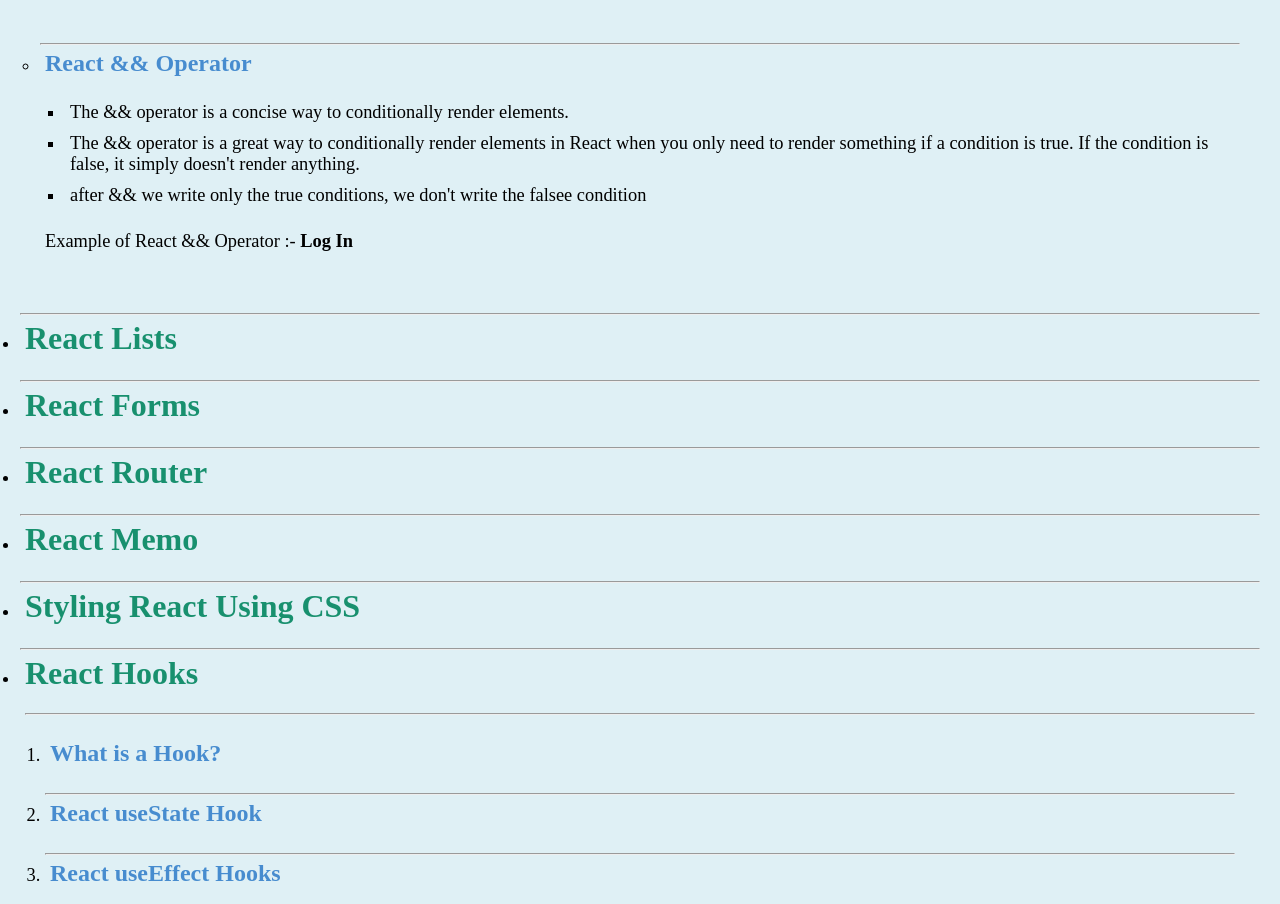
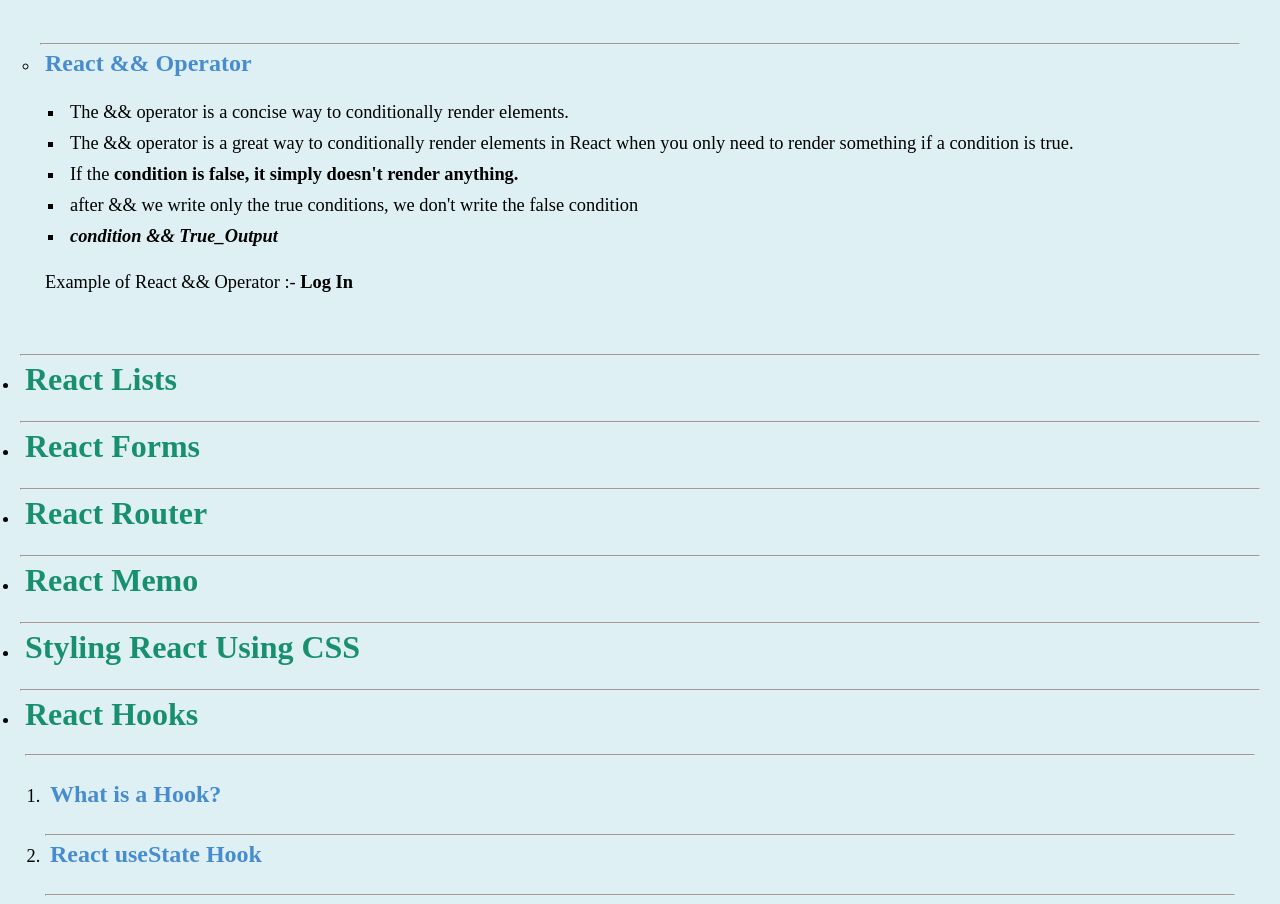
Before and after one commit to KaizenBuild/FrontEnd_Practice, a React (Vite) app in the folder ReactJS Practice/2_ReactJS/: page / in a window 1280 px wide. Shown: the part 3460-4364 px from the top of the page. Built offline with nearby package versions, Linux system fonts and the light colour scheme.

Commit message:
complete : ReactJS $$ conditional rendering

```diff
--- a/ReactJS Practice/2_ReactJS/src/components/ReactAndAndOperator.jsx
+++ b/ReactJS Practice/2_ReactJS/src/components/ReactAndAndOperator.jsx
@@ -9,8 +9,10 @@ const ReactAndAndOperator = () => {
       <h3>React && Operator</h3>
       <ul>
         <li>The && operator is a concise way to conditionally render elements.</li>
-        <li>The && operator is a great way to conditionally render elements in React when you only need to render something if a condition is true. If the condition is false, it simply doesn't render anything.</li>
-        <li>after && we write only the true conditions, we don't write the falsee condition</li>
+        <li>The && operator is a great way to conditionally render elements in React when you only need to render something if a condition is true. </li>
+        <li>If the <b> condition is false, it simply doesn't render anything.</b></li>
+        <li>after && we write only the true conditions, we don't write the false condition</li>
+        <li><b><i>condition && True_Output</i></b></li>
       </ul>
 
       Example of React && Operator :- <b>{isLoggedIn && "Log In"}</b>
```
